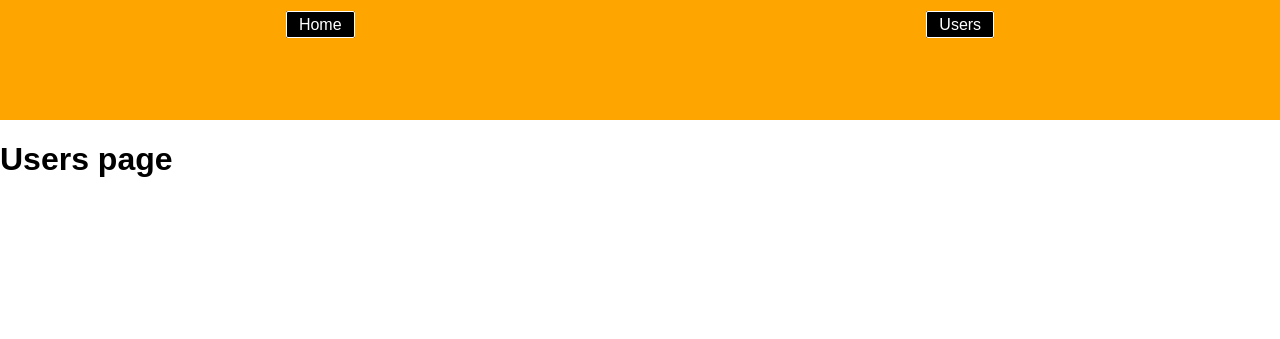
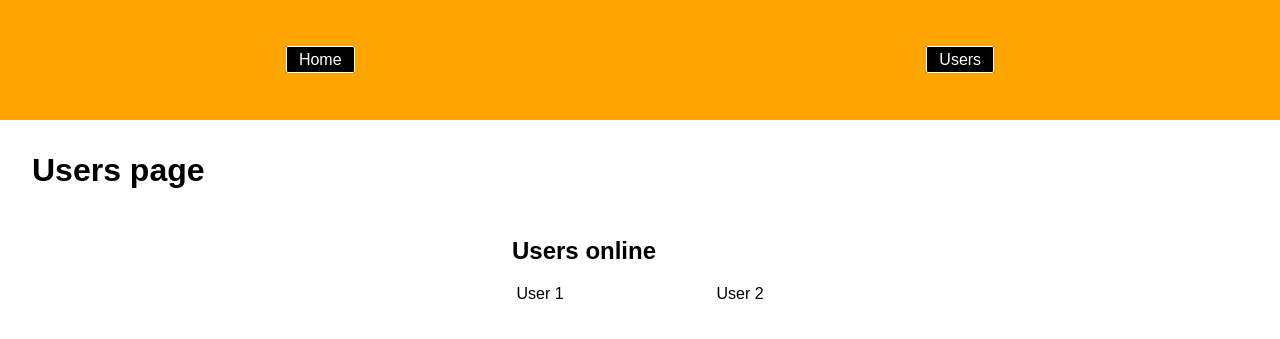
Before and after one commit to raygdev/express-routing, a website: page views/users.html in a window 1280 px wide. Drawn offline with Linux system fonts and the light colour scheme.

Commit message:
added some simple styling and dummy text on html pages

```diff
--- a/public/css/main.css
+++ b/public/css/main.css
@@ -8,6 +8,7 @@ body{
 .main-header {
     display: flex;
     min-height: 15vh;
+    align-items: center;
     background-color: orange;
 }
 
--- /dev/null
+++ b/public/css/users.css
@@ -0,0 +1,29 @@
+.main-title {
+    display: flex;
+    justify-items: flex-start;
+    align-items: flex-start;
+}
+
+.main-title_content-wrapper {
+    width: 400px;
+    margin: auto auto;
+    padding: 1em;
+}
+
+.main-title_list {
+    list-style-type: none;
+    display: flex;
+    justify-content: space-around;
+    padding: 0;
+    width: 100%
+}
+
+.main-title_heading {
+    margin-left: 3em;
+    margin-top: 0;
+}
+
+.users-title {
+    margin: 0;
+    padding: 1em;
+}
--- a/views/users.html
+++ b/views/users.html
@@ -6,6 +6,7 @@
     <meta name="viewport" content="width=device-width, initial-scale=1.0">
     <title>Users</title>
     <link rel="stylesheet" href="/css/main.css">
+    <link rel="stylesheet" href="/css/users.css">
 </head>
 <body>
     <header class="main-header">
@@ -16,6 +17,15 @@
             </ul>
         </nav>
     </header>
-    <h1>Users page</h1>
+    <h1 class="users-title">Users page</h1>
+    <main class="main-title">
+        <div class="main-title_content-wrapper">
+            <h2 class="main-title_heading">Users online</h2>
+            <ul class="main-title_list">
+                <li class="main-title_list-items">User 1</li>
+                <li class="main-title_list-items">User 2</li>
+            </ul>
+        </div>
+    </main>
 </body>
 </html>
```
Also changed, not shown: public/css/home.css (added, +11 -0 lines), views/index.html (+8 -1 lines).
